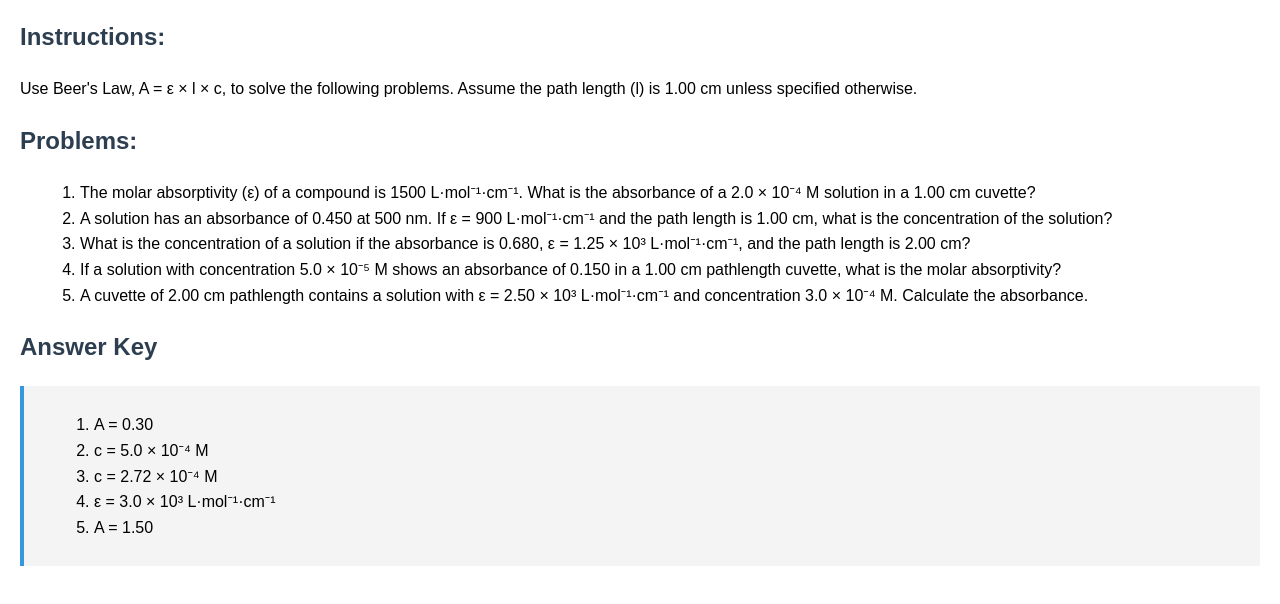
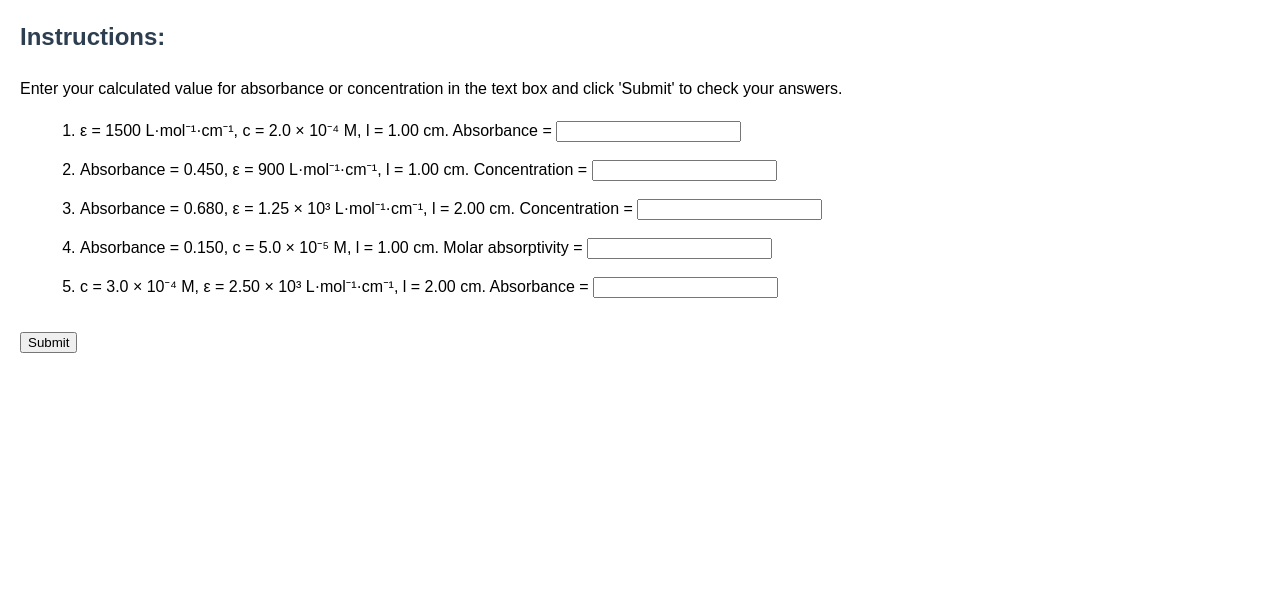
Before and after one commit to vistojo/QuantPrep, a plain HTML site: page beers_law_problem_set.html in a window 1280 px wide. Shown: the part 76-680 px from the top of the page. Drawn offline with Linux system fonts and the light colour scheme.

Commit message:
Update beers_law_problem_set.html

```diff
--- a/beers_law_problem_set.html
+++ b/beers_law_problem_set.html
@@ -8,7 +8,8 @@
         body { font-family: Arial, sans-serif; margin: 20px; line-height: 1.6; }
         h1, h2 { color: #2C3E50; }
         ol { margin-left: 20px; }
-        .answers { background-color: #F4F4F4; padding: 10px; border-left: 4px solid #3498DB; }
+        .answer-box { margin-bottom: 15px; }
+        .feedback { color: #E74C3C; font-weight: bold; }
     </style>
 </head>
 <body>
@@ -16,27 +17,45 @@
     <h1>Beer's Law / Spectroscopy Problem Set (5 Questions)</h1>
 
     <h2>Instructions:</h2>
-    <p>Use Beer's Law, A = ε × l × c, to solve the following problems. Assume the path length (l) is 1.00 cm unless specified otherwise.</p>
+    <p>Enter your calculated value for absorbance or concentration in the text box and click 'Submit' to check your answers.</p>
 
-    <h2>Problems:</h2>
-    <ol>
-        <li>The molar absorptivity (ε) of a compound is 1500 L·mol⁻¹·cm⁻¹. What is the absorbance of a 2.0 × 10⁻⁴ M solution in a 1.00 cm cuvette?</li>
-        <li>A solution has an absorbance of 0.450 at 500 nm. If ε = 900 L·mol⁻¹·cm⁻¹ and the path length is 1.00 cm, what is the concentration of the solution?</li>
-        <li>What is the concentration of a solution if the absorbance is 0.680, ε = 1.25 × 10³ L·mol⁻¹·cm⁻¹, and the path length is 2.00 cm?</li>
-        <li>If a solution with concentration 5.0 × 10⁻⁵ M shows an absorbance of 0.150 in a 1.00 cm pathlength cuvette, what is the molar absorptivity?</li>
-        <li>A cuvette of 2.00 cm pathlength contains a solution with ε = 2.50 × 10³ L·mol⁻¹·cm⁻¹ and concentration 3.0 × 10⁻⁴ M. Calculate the absorbance.</li>
-    </ol>
+    <form id="beersForm">
+        <ol>
+            <li>ε = 1500 L·mol⁻¹·cm⁻¹, c = 2.0 × 10⁻⁴ M, l = 1.00 cm. Absorbance = <input type="text" class="answer-box" id="q1"></li>
+            <li>Absorbance = 0.450, ε = 900 L·mol⁻¹·cm⁻¹, l = 1.00 cm. Concentration = <input type="text" class="answer-box" id="q2"></li>
+            <li>Absorbance = 0.680, ε = 1.25 × 10³ L·mol⁻¹·cm⁻¹, l = 2.00 cm. Concentration = <input type="text" class="answer-box" id="q3"></li>
+            <li>Absorbance = 0.150, c = 5.0 × 10⁻⁵ M, l = 1.00 cm. Molar absorptivity = <input type="text" class="answer-box" id="q4"></li>
+            <li>c = 3.0 × 10⁻⁴ M, ε = 2.50 × 10³ L·mol⁻¹·cm⁻¹, l = 2.00 cm. Absorbance = <input type="text" class="answer-box" id="q5"></li>
+        </ol>
+        <button type="button" onclick="checkAnswers()">Submit</button>
+    </form>
 
-    <h2>Answer Key</h2>
-    <div class="answers">
-        <ol>
-            <li>A = 0.30</li>
-            <li>c = 5.0 × 10⁻⁴ M</li>
-            <li>c = 2.72 × 10⁻⁴ M</li>
-            <li>ε = 3.0 × 10³ L·mol⁻¹·cm⁻¹</li>
-            <li>A = 1.50</li>
-        </ol>
-    </div>
+    <div id="feedbackContainer"></div>
+
+    <script>
+        const answers = {
+            q1: '0.30',
+            q2: '5e-4',
+            q3: '2.72e-4',
+            q4: '3e3',
+            q5: '1.50'
+        };
+
+        function checkAnswers() {
+            let feedbackHTML = '<h2>Feedback</h2><ol>';
+            for (let i = 1; i <= 5; i++) {
+                let userAnswer = document.getElementById('q' + i).value.trim();
+                let correctAnswer = answers['q' + i];
+                if(userAnswer.toLowerCase() === correctAnswer.toLowerCase()) {
+                    feedbackHTML += `<li>Question ${i}: Correct!</li>`;
+                } else {
+                    feedbackHTML += `<li>Question ${i}: Incorrect. Correct answer is ${correctAnswer}</li>`;
+                }
+            }
+            feedbackHTML += '</ol>';
+            document.getElementById('feedbackContainer').innerHTML = feedbackHTML;
+        }
+    </script>
 
 </body>
 </html>
```
